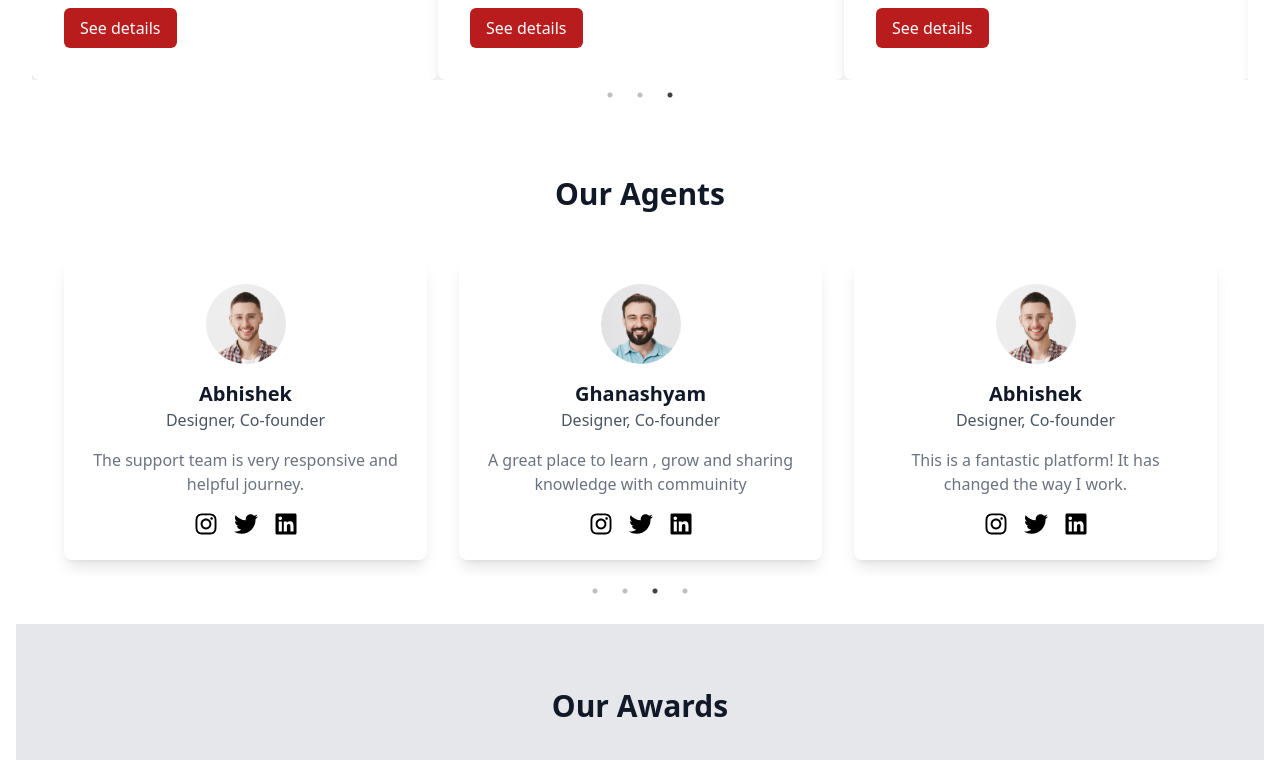
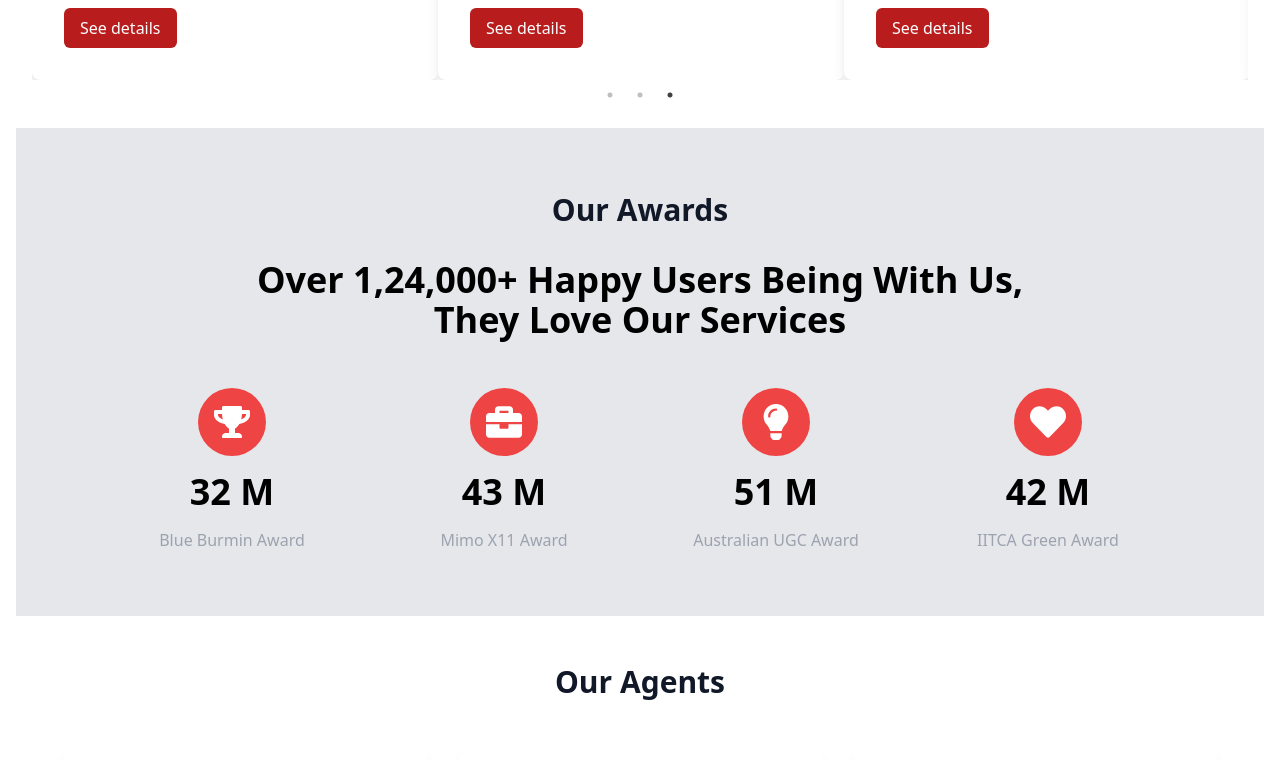
Before and after one commit to Abhishekkatale/real-estate07, a React (Create React App) app: page / in a window 1280 px wide. Shown: the part 2040-2800 px from the top of the page. Built offline with nearby package versions, Linux system fonts and the light colour scheme.

Commit message:
Update Home.jsx

```diff
--- a/src/pages/Home.jsx
+++ b/src/pages/Home.jsx
@@ -25,8 +25,9 @@ const Home = () => {
         <ServicesSection />
         <AboutUs />
         <WhyChooseUs />
+        <Projects />
         <OurAgent />
-        <Projects />
+
       </main>
 
       <Footer/>
```
